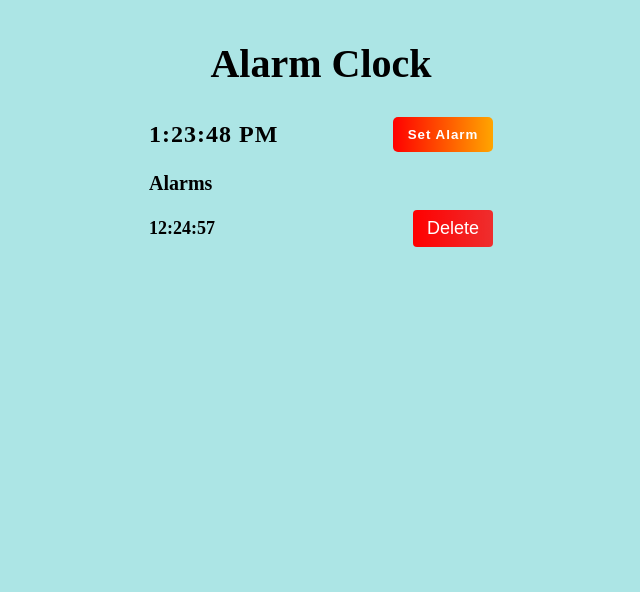
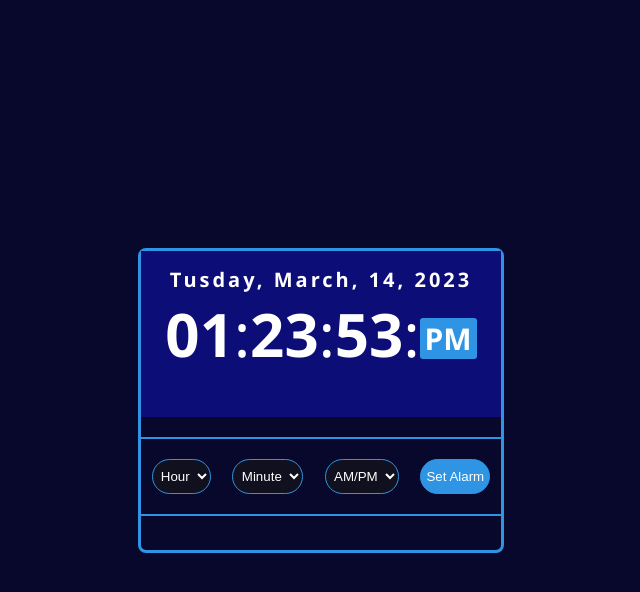
Before and after one commit to VivekSharma-32/alarm-clock, a plain HTML site: page index.html in a window 1280 px wide. Shown: the whole page, without its empty margins (319-959 px from the left). Drawn offline with Linux system fonts and the light colour scheme.

Commit message:
alarm-clock

```diff
--- a/index.html
+++ b/index.html
@@ -5,27 +5,58 @@
     <meta http-equiv="X-UA-Compatible" content="IE=edge" />
     <meta name="viewport" content="width=device-width, initial-scale=1.0" />
     <title>Alarm Clock</title>
-    <!-- Custom css file  -->
+
+    <!-- External CSS File -->
     <link rel="stylesheet" href="style.css" />
   </head>
-  <body>
-    <!-- custom javascript file  -->
-    <div class="container">
-      <h1 class="heading">Alarm Clock</h1>
-      <div class="header">
-        <div class="alarm-time" id="time"></div>
-        <div><button class="alarm-btn">Set Alarm</button></div>
+  <body onload="initClock()">
+    <div class="alarm">
+      <div class="datetime">
+        <div class="date">
+          <span id="dayName">Day</span>, <span id="month">Month</span>,
+          <span id="dayNum">00</span>,
+          <span id="year">Year</span>
+        </div>
+        <div class="time">
+          <span id="hour">00</span>: <span id="minutes">00</span>:
+          <span id="seconds">00</span>:
+          <span id="period">AM</span>
+        </div>
+        <button id="stopAlarm" onclick="stopAlarm()">Stop Alarm</button>
       </div>
-      <h2 class="alarm-heading">Alarms</h2>
 
-      <div class="alarms-list">
-        <div class="left">12:24:57</div>
-        <div class="right">
-          <button class="delete-btn">Delete</button>
+      <hr />
+
+      <div class="setAlarm">
+        <div class="grid">
+          <select>
+            <option value="setHour" selected hidden>Hour</option>
+          </select>
         </div>
+
+        <div class="grid">
+          <select>
+            <option value="setMinute" selected hidden>Minute</option>
+          </select>
+        </div>
+
+        <div class="grid">
+          <select>
+            <option value="AM/PM" selected hidden>AM/PM</option>
+          </select>
+        </div>
+
+        <button id="btn-setAlarm" type="submit">Set Alarm</button>
       </div>
+
+      <hr />
+
+      <h3 id="alarm-h3"></h3>
+
+      <div class="alarmList"></div>
     </div>
 
+    <!-- External Javascript File -->
     <script src="script.js"></script>
   </body>
 </html>
--- a/script.js
+++ b/script.js
@@ -1,3 +1,159 @@
-const time = document.querySelector("#time");
+// variables
 
-time.innerHTML = new Date().toLocaleTimeString();
+let alarmListArr = [];
+const selectMenu = document.querySelectorAll("select");
+const setAlarmBtn = document.querySelector("#btn-setAlarm");
+let alarmCount = 0;
+let alarmTime;
+let ring = new Audio("audio/Alarm-ringtone.mp3");
+
+// Script for Time and Date
+
+function updateClock() {
+  var now = new Date();
+  var dname = now.getDay(),
+    mo = now.getMonth(),
+    dnum = now.getDate(),
+    yr = now.getFullYear(),
+    hou = now.getHours(),
+    min = now.getMinutes(),
+    sec = now.getSeconds(),
+    pe = "AM";
+
+  if (hou == 0) {
+    hou = 12;
+  }
+
+  if (hou > 12) {
+    hou -= 12;
+    pe = "PM";
+  }
+
+  Number.prototype.pad = function (digits) {
+    for (var n = this.toString(); n.length < digits; n = 0 + n);
+    return n;
+  };
+
+  var months = [
+    "January",
+    "February",
+    "March",
+    "April",
+    "May",
+    "June",
+    "July",
+    "August",
+    "September",
+    "October",
+    "November",
+    "December",
+  ];
+  var week = [
+    "Sunday",
+    "Monday",
+    "Tusday",
+    "Wednesday",
+    "Thursday",
+    "Friday",
+    "Saturday",
+  ];
+  var ids = [
+    "dayName",
+    "month",
+    "dayNum",
+    "year",
+    "hour",
+    "minutes",
+    "seconds",
+    "period",
+  ];
+  var values = [
+    week[dname],
+    months[mo],
+    dnum.pad(2),
+    yr,
+    hou.pad(2),
+    min.pad(2),
+    sec.pad(2),
+    pe,
+  ];
+
+  for (var i = 0; i < ids.length; i++) {
+    document.getElementById(ids[i]).firstChild.nodeValue = values[i];
+  }
+
+  for (let i = 0; i < alarmListArr.length; i++) {
+    if (alarmListArr[i] == `${hou.pad(2)}:${min.pad(2)}:${sec.pad(2)} ${pe}`) {
+      console.log("Alarm ringing...");
+      ring.load();
+      ring.play();
+      document.querySelector("#stopAlarm").style.visibility = "visible";
+    }
+  }
+}
+
+function initClock() {
+  updateClock();
+  window.setInterval("updateClock()", 1000);
+}
+
+//Set Alarm section
+
+for (let i = 12; i > 0; i--) {
+  i = i < 10 ? "0" + i : i;
+  let option = `<option value="${i}">${i}</option>`;
+  selectMenu[0].firstElementChild.insertAdjacentHTML("afterend", option);
+}
+
+for (let i = 59; i >= 0; i--) {
+  i = i < 10 ? "0" + i : i;
+  let option = `<option value="${i}">${i}</option>`;
+  selectMenu[1].firstElementChild.insertAdjacentHTML("afterend", option);
+}
+
+for (let i = 2; i > 0; i--) {
+  let ampm = i == 1 ? "AM" : "PM";
+  let option = `<option value="${ampm}">${ampm}</option>`;
+  selectMenu[2].firstElementChild.insertAdjacentHTML("afterend", option);
+}
+
+//add alarm
+function setAlarm() {
+  document.querySelector("#alarm-h3").innerText = "Alarms";
+  let time = `${selectMenu[0].value}:${selectMenu[1].value}:00 ${selectMenu[2].value}`;
+  if (
+    time.includes("setHour") ||
+    time.includes("setMinute") ||
+    time.includes("AM/PM")
+  ) {
+    alert("Please, Select Valide Input");
+  } else {
+    alarmCount++;
+    document.querySelector(".alarmList").innerHTML += `
+        <div class="alarmLog" id="alarm${alarmCount}">
+            <span id="span${alarmCount}">${time}</span>
+            <button class="btn-delete" id="${alarmCount}" onClick="deleteAlarm(this.id)">Delete</button>
+        </div>`;
+
+    alarmTime = `${selectMenu[0].value}:${selectMenu[1].value}:00 ${selectMenu[2].value}`;
+    alarmListArr.push(alarmTime);
+    console.log(document.querySelector(".btn-delete").value);
+  }
+}
+
+setAlarmBtn.addEventListener("click", setAlarm);
+
+//delete alarm
+function deleteAlarm(click_id) {
+  var element = document.getElementById("alarm" + click_id);
+  var deleteIndex = alarmListArr.indexOf(
+    document.querySelector("#span" + click_id).innerText
+  );
+  alarmListArr.splice(deleteIndex, 1);
+  element.remove();
+}
+
+function stopAlarm() {
+  ring.pause();
+  document.querySelector("#stopAlarm").style.visibility = "hidden";
+}
--- a/style.css
+++ b/style.css
@@ -1,84 +1,134 @@
 * {
     margin: 0;
     padding: 0;
-    box-sizing: border-box;
-    background-color: rgb(172, 229, 229);
 }
 
-.container {
+body {
+    height: 100vh;
     display: flex;
     flex-direction: column;
-    margin: auto;
-    width: 30%;
-    padding: 20px;
-    margin-top: 20px;
+    justify-content: center;
+    align-items: center;
+    background: #08082d;
 }
 
-.heading {
-    font-size: 40px;
-    text-align: center;
-    margin-bottom: 30px;
+::-webkit-scrollbar {
+    display: none;
+}
+
+.alarm {
+    border: 3px solid #2E94E3;
+    border-radius: 8px;
+}
+
+.datetime {
+    color: #fff;
+    background: #0d0d78;
+    font-family: "Segoe UI", sans-serif;
+    width: 340px;
+    padding: 15px 10px;
+    transition: 0.5s;
+    transition-property: background, box-shadow;
 }
 
 
-/* alarm heading container style starts */
 
+.date {
+    font-size: 20px;
+    font-weight: 600;
+    text-align: center;
+    letter-spacing: 3px;
+}
 
-.header {
+.time {
+    font-size: 60px;
     display: flex;
-    justify-content: space-between;
+    justify-content: center;
     align-items: center;
 }
 
-.alarm-time {
-    font-size: 1.5rem;
-    font-weight: bold;
-    margin-right: 20px;
-    letter-spacing: 1px;
+.time span:not(:last-child) {
+    position: relative;
+    max-width: 0 6px;
+    font-weight: 600;
+    text-align: center;
 }
 
-.alarm-btn {
-    width: 100px;
-    padding: 10px 8px;
-    border: none;
-    border-radius: 5px;
-    font-weight: bold;
-    text-transform: capitalize;
-    letter-spacing: 1px;
-    color: white;
-    background: linear-gradient(to right, red, orange);
-    cursor: pointer;
+.time span:last-child {
+    background: #2E94E3;
+    font-size: 30px;
+    font-weight: 600;
+    text-transform: uppercase;
+    margin-top: 10px;
+    padding: 0 5px;
+    border-radius: 3px;
 }
 
-/* alarm heading container style  ends*/
+hr {
+    border: 1px solid #2E94E3;
+    margin: 20px auto;
+}
+
+.setAlarm {
+    display: flex;
+    justify-content: space-around;
+    border-radius: 10px;
+}
+
+.grid select {
+    background: #10101E;
+    color: #fff;
+    text-align: center;
+    padding: 8px 4px;
+    border: 1px solid #2E94E3;
+    border-radius: 18px;
+}
 
 
-/* Alarm list style starts */
-.alarm-heading {
-    font-size: 20px;
-    margin-top: 20px;
+#btn-setAlarm,
+.btn-delete,
+#stopAlarm {
+    padding: 5px;
+    color: #fff;
+    background: #2E94E3;
+    border: 1px solid #2E94E3;
+    border-radius: 18px;
 }
 
-.alarms-list {
-    display: flex;
-    justify-content: space-between;
-    margin-top: 15px;
-    align-items: center;
+#stopAlarm {
+    visibility: hidden;
+    width: 100px;
+    margin: 0 34%;
 }
 
-.left {
-    font-size: 18px;
-    font-weight: bold;
+.btn-delete {
+    margin-left: 50px;
 }
 
-.right .delete-btn {
-    font-size: 18px;
-    padding: 8px 14px;
-    border: 0;
-    border-radius: 4px;
-    background: linear-gradient(to right, red, rgba(255, 0, 0, 0.8));
-    cursor: pointer;
-    color: white;
+
+
+h3 {
+    color: #fff;
+    font-family: "Segoe UI", sans-serif;
+    font-size: 20px;
+    font-weight: 900;
+    text-align: center;
+    margin-bottom: 3%;
 }
 
-/* Alarm list style starts */
+.alarmList {
+    color: #fff;
+    margin: 14px auto;
+    text-align: center;
+    display: flex;
+    flex-direction: column;
+    justify-content: space-evenly;
+}
+
+.alarmLog {
+    font-size: 30px;
+    display: flex;
+    justify-content: center;
+    align-items: center;
+    margin: 6px auto;
+}
```
